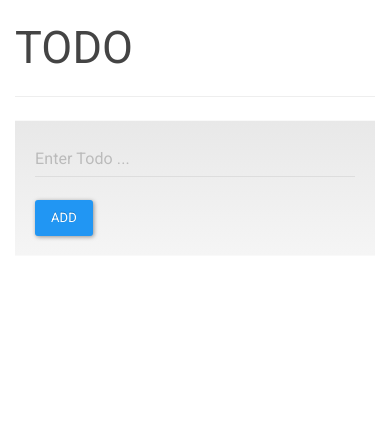
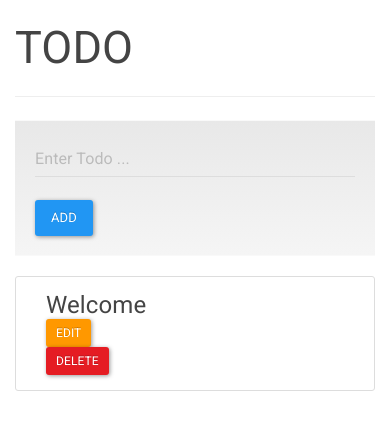
Before and after one commit to nalin-adhikari/todos-app-react-js, a React app: page / in a window 390 px wide. Shown: the top 430 px of the page. Built offline with nearby package versions, Linux system fonts and the light colour scheme.

Commit message:
Crud basic completed

```diff
--- a/components/App.jsx
+++ b/components/App.jsx
@@ -2,31 +2,58 @@ import React from 'react';
 import TodoBanner from './todo/TodoBanner.jsx';
 import TodoList from './todo/TodoList.jsx';
 import AddTodo from './todo/AddTodo.jsx';
+import _ from 'lodash';
 
 class App extends React.Component {
    constructor() {
       super();
       this.state = {
-         todos: []
+         todos: [
+         {
+            title: 'Welcome',
+            completed: false,
+            id: 123456
+         }
+         ]
       };
    }
 
-   updateItem(item) {
+   createTodo(item) {
       var todo = {title: item, completed: false, id: new Date().getTime()};
       this.setState({todos: this.state.todos.concat(todo)});
    }
 
-   changeStatus() {
-      // Here we need to change the status of the item when clicked on the Checkbox
+   toggleStatus(id) {
+      const foundTodo = _.find(this.state.todos, todo => todo.id === id);
+      foundTodo.completed = !foundTodo.completed;
+
+      this.setState({todos: this.state.todos});
+   }
+
+   saveTodo(oldId, newTitle) {
+      const foundTodo = _.find(this.state.todos, todo => todo.id === oldId)
+
+      foundTodo.title = newTitle;
+      this.setState({ todos: this.state.todos });
+   }
+
+   deleteTodo(todoId) {
+      _.remove(this.state.todos, todo => todo.id === todoId);
+      this.setState({ todos: this.state.todos });
    }
 
    render() {
       return (
          <div className="container col-sm-6 col-sm-offset-3">
             <TodoBanner title="TODO" />
-            <AddTodo updateItem={this.updateItem.bind(this)} />
-            <TodoList allTodos={this.state.todos} />
-         </div>
+            <AddTodo todos={this.state.todos} createTodo={this.createTodo.bind(this)} />
+            <TodoList
+               allTodos={this.state.todos}
+               toggleStatus={this.toggleStatus.bind(this)}
+               saveTodo={this.saveTodo.bind(this)}
+               deleteTodo={this.deleteTodo.bind(this)}
+               />
+            </div>
          );
    }
 }
--- a/components/todo/AddTodo.jsx
+++ b/components/todo/AddTodo.jsx
@@ -1,37 +1,62 @@
 import React from 'react';
+import _ from 'lodash';
 
 class AddTodo extends React.Component {
-    constructor() {
-        super();
+
+    constructor(props) {
+        super(props);
+
         this.state = {
-            item: ''
+            error: null
         };
-    }
-
-    handleChange(e) {
-        const title = e.target.value;
-        this.setState({item: title});
     }
 
     goForUpdate(e) {
         e.preventDefault();
-        this.props.updateItem(this.state.item);
-        this.setState({item: ''});
+
+        const createTodo = this.refs.todoInput;
+        const todo = createTodo.value;
+        const validateInput = this.validateInput(todo);
+
+        if(validateInput) {
+            this.setState({ error: validateInput });
+            return;
+        }
+
+        this.setState({ error: null });
+        this.props.createTodo(todo);
+        this.refs.todoInput.value = '';
+    }
+
+    validateInput(todo) {
+        if (!todo) {
+            return 'Please Enter a Todo.';
+        } /*else if (_.find(this.props.todos, todo => todo.title === todo)) {
+            return 'Simialar Task already exists';
+        }*/ else {
+            return null;
+        }
+    }
+
+    renderError() {
+        if(!this.state.error) {
+            return null;
+        }
+        return <div style={{ color: 'red' }}>{this.state.error}</div>;
     }
 
     render() {
         return (
-            <div className="form-group well">
-            <input type="text"
-            className="form-control"
-            placeholder="Enter Todo ..."
-            onChange={this.handleChange.bind(this)}
-            value={this.state.item} />
-            <br/>
-            <button className="btn btn-primary" onClick={this.goForUpdate.bind(this)}>Add</button>
-            </div>
+            <form onSubmit={this.goForUpdate.bind(this)} className="form-group well">
+                <input type="text"
+                    className="form-control"
+                    placeholder="Enter Todo ..."
+                    ref="todoInput"/>
+                <br/>
+                <button className="btn btn-primary">Add</button>
+                {this.renderError()}
+            </form>
             );
-
     }
 }
 
--- a/components/todo/TodoList.jsx
+++ b/components/todo/TodoList.jsx
@@ -1,18 +1,22 @@
 import React from 'react';
+import _ from 'lodash';
+import TodoListItem from './TodoListItem.jsx';
 
 class TodoList extends React.Component {
 
+    getAllTodos() {
+        const props = _.omit(this.props, 'allTodos');
+
+        return _.map(this.props.allTodos, (todo, index) =>
+            <TodoListItem key={index} {...todo} {...props}/>
+            );
+    }
+
     render() {
         return (
-            <ul className="list-group">
-                {this.props.allTodos.map((todo) =>
-                    <li key={todo.id} className="col-sm-12 list-group-item">
-                        <div className="col-sm-1"><input type="checkbox" /></div>
-                        <div className="col-sm-10"><h4 className="no-margin">{todo.title}</h4></div>
-                        <div className="col-sm-1"><button className="btn btn-danger btn-sm">X</button></div>
-                    </li>
-                )}
-            </ul>
+            <div>
+                {this.getAllTodos()}
+            </div>
             );
     }
 
--- /dev/null
+++ b/components/todo/TodoListItem.jsx
@@ -0,0 +1,91 @@
+import React from 'react';
+
+class TodoListItem extends React.Component {
+    constructor(props) {
+        super(props);
+
+        this.state = {
+            isEditing: false
+        };
+    }
+
+    onEditClick() {
+        this.setState({
+            isEditing: true
+        });
+    }
+
+    onCancelClick() {
+        this.setState({
+            isEditing: false
+        });
+    }
+
+    onSaveClick(e) {
+        e.preventDefault();
+
+        const oldId = this.props.id;
+        const newTitle = this.refs.editTodo.value;
+
+        this.props.saveTodo(oldId, newTitle);
+
+        this.setState({ isEditing: false });
+    }
+
+    renderTaskSection() {
+        const {id, title, completed} = this.props;
+
+        const todoStyle = {
+            textDecoration: completed ? 'line-through': '',
+            cursor: 'pointer'
+        }
+
+        if(this.state.isEditing) {
+            return (
+                <div className="col-sm-8">
+                    <form onSubmit={this.onSaveClick.bind(this)}>
+                        <input type="text" defaultValue={title} ref="editTodo" />
+                    </form>
+                </div>
+                );
+        }
+
+        return (
+            <div className="col-sm-8">
+                <h4 className="no-margin"
+                    style={todoStyle}
+                    onClick={this.props.toggleStatus.bind(this, id)}>
+                        {this.props.title}
+                </h4>
+            </div>
+            );
+    }
+
+    renderActionSection() {
+        if(this.state.isEditing) {
+            return (
+                <div>
+                    <div className="col-sm-1"><button className="btn btn-success btn-sm" onClick={this.onSaveClick.bind(this)}>Save</button></div>
+                    <div className="col-sm-2"><button className="btn btn-danger btn-sm" onClick={this.onCancelClick.bind(this)}>Cancel</button></div>
+                </div>
+                );
+        }
+        return (
+                <div>
+                    <div className="col-sm-1"><button className="btn btn-warning btn-sm" onClick={this.onEditClick.bind(this)}>Edit</button></div>
+                    <div className="col-sm-2"><button className="btn btn-danger btn-sm" onClick={this.props.deleteTodo.bind(this, this.props.id)}>Delete</button></div>
+                </div>
+            );
+    }
+
+    render() {
+        return (
+            <div className="col-sm-12 list-group-item">
+                {this.renderTaskSection()}
+                {this.renderActionSection()}
+            </div>
+            );
+    }
+}
+
+export default TodoListItem;
--- a/package.json
+++ b/package.json
@@ -21,6 +21,7 @@
     "babel-loader": "^6.2.5",
     "babel-preset-es2015": "^6.14.0",
     "babel-preset-react": "^6.11.1",
+    "lodash": "^4.16.0",
     "react": "^15.3.1",
     "react-dom": "^15.3.1",
     "webpack": "^1.13.2",
```
